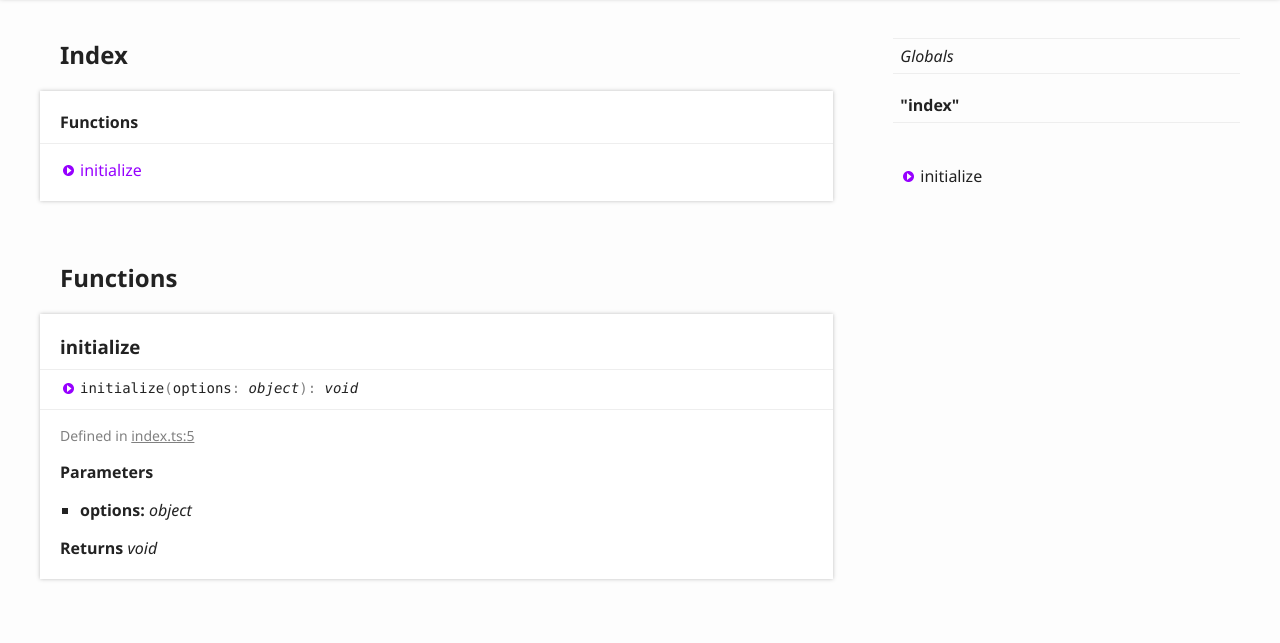
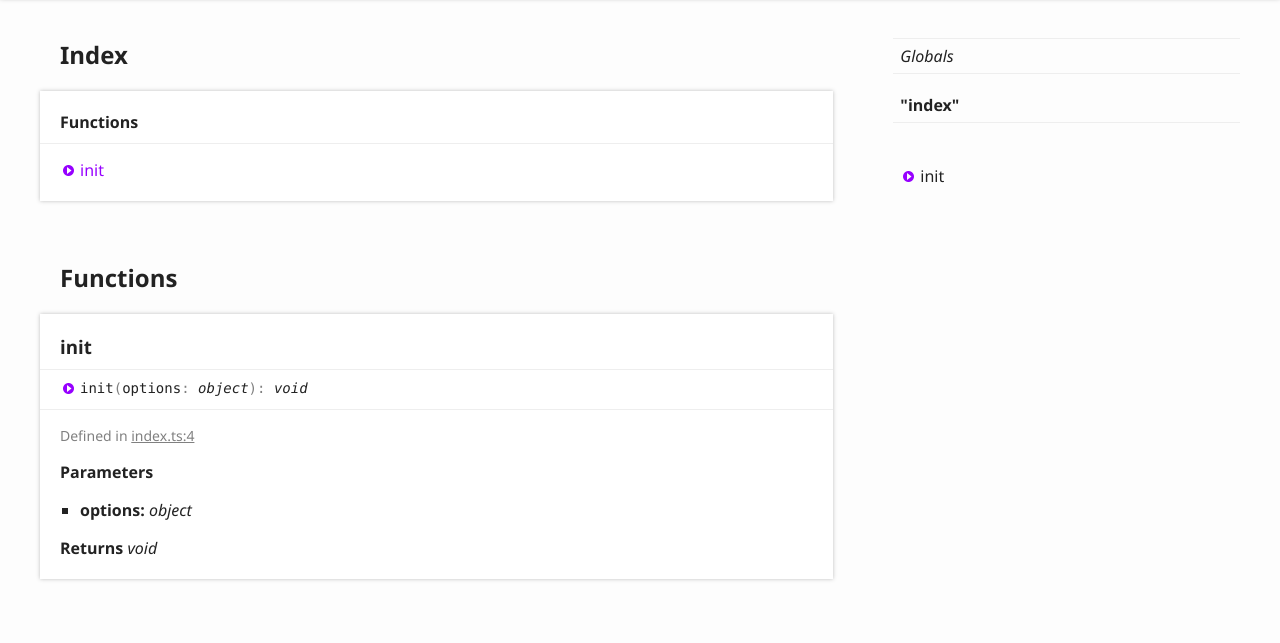
Before and after one commit to Introvertuous/react-native-mqtt, a website: page docs/modules/_index_.html in a window 1280 px wide. Shown: the part 157-800 px from the top of the page. Drawn offline with Linux system fonts and the light colour scheme.

Commit message:
Docs Commit

```diff
--- a/docs/assets/js/search.js
+++ b/docs/assets/js/search.js
@@ -1,3 +1,3 @@
 var typedoc = typedoc || {};
             typedoc.search = typedoc.search || {};
-            typedoc.search.data = {"kinds":{"1":"External module","64":"Function"},"rows":[{"id":0,"kind":1,"name":"\"index\"","url":"modules/_index_.html","classes":"tsd-kind-external-module"},{"id":1,"kind":64,"name":"initialize","url":"modules/_index_.html#initialize","classes":"tsd-kind-function tsd-parent-kind-external-module","parent":"\"index\""}]};
+            typedoc.search.data = {"kinds":{"1":"External module","64":"Function"},"rows":[{"id":0,"kind":1,"name":"\"index\"","url":"modules/_index_.html","classes":"tsd-kind-external-module"},{"id":1,"kind":64,"name":"init","url":"modules/_index_.html#init","classes":"tsd-kind-function tsd-parent-kind-external-module","parent":"\"index\""}]};
--- a/docs/modules/_index_.html
+++ b/docs/modules/_index_.html
@@ -73,7 +73,7 @@
 						<section class="tsd-index-section ">
 							<h3>Functions</h3>
 							<ul class="tsd-index-list">
-								<li class="tsd-kind-function tsd-parent-kind-external-module"><a href="_index_.html#initialize" class="tsd-kind-icon">initialize</a></li>
+								<li class="tsd-kind-function tsd-parent-kind-external-module"><a href="_index_.html#init" class="tsd-kind-icon">init</a></li>
 							</ul>
 						</section>
 					</div>
@@ -82,16 +82,16 @@
 			<section class="tsd-panel-group tsd-member-group ">
 				<h2>Functions</h2>
 				<section class="tsd-panel tsd-member tsd-kind-function tsd-parent-kind-external-module">
-					<a name="initialize" class="tsd-anchor"></a>
-					<h3>initialize</h3>
+					<a name="init" class="tsd-anchor"></a>
+					<h3>init</h3>
 					<ul class="tsd-signatures tsd-kind-function tsd-parent-kind-external-module">
-						<li class="tsd-signature tsd-kind-icon">initialize<span class="tsd-signature-symbol">(</span>options<span class="tsd-signature-symbol">: </span><span class="tsd-signature-type">object</span><span class="tsd-signature-symbol">)</span><span class="tsd-signature-symbol">: </span><span class="tsd-signature-type">void</span></li>
+						<li class="tsd-signature tsd-kind-icon">init<span class="tsd-signature-symbol">(</span>options<span class="tsd-signature-symbol">: </span><span class="tsd-signature-type">object</span><span class="tsd-signature-symbol">)</span><span class="tsd-signature-symbol">: </span><span class="tsd-signature-type">void</span></li>
 					</ul>
 					<ul class="tsd-descriptions">
 						<li class="tsd-description">
 							<aside class="tsd-sources">
 								<ul>
-									<li>Defined in <a href="https://github.com/Introvertuous/react_native_mqtt/blob/4e2ace3/src/index.ts#L5">index.ts:5</a></li>
+									<li>Defined in <a href="https://github.com/Introvertuous/react_native_mqtt/blob/36dc29a/src/index.ts#L4">index.ts:4</a></li>
 								</ul>
 							</aside>
 							<h4 class="tsd-parameters-title">Parameters</h4>
@@ -120,7 +120,7 @@
 			<nav class="tsd-navigation secondary menu-sticky">
 				<ul class="before-current">
 					<li class=" tsd-kind-function tsd-parent-kind-external-module">
-						<a href="_index_.html#initialize" class="tsd-kind-icon">initialize</a>
+						<a href="_index_.html#init" class="tsd-kind-icon">init</a>
 					</li>
 				</ul>
 			</nav>
```
